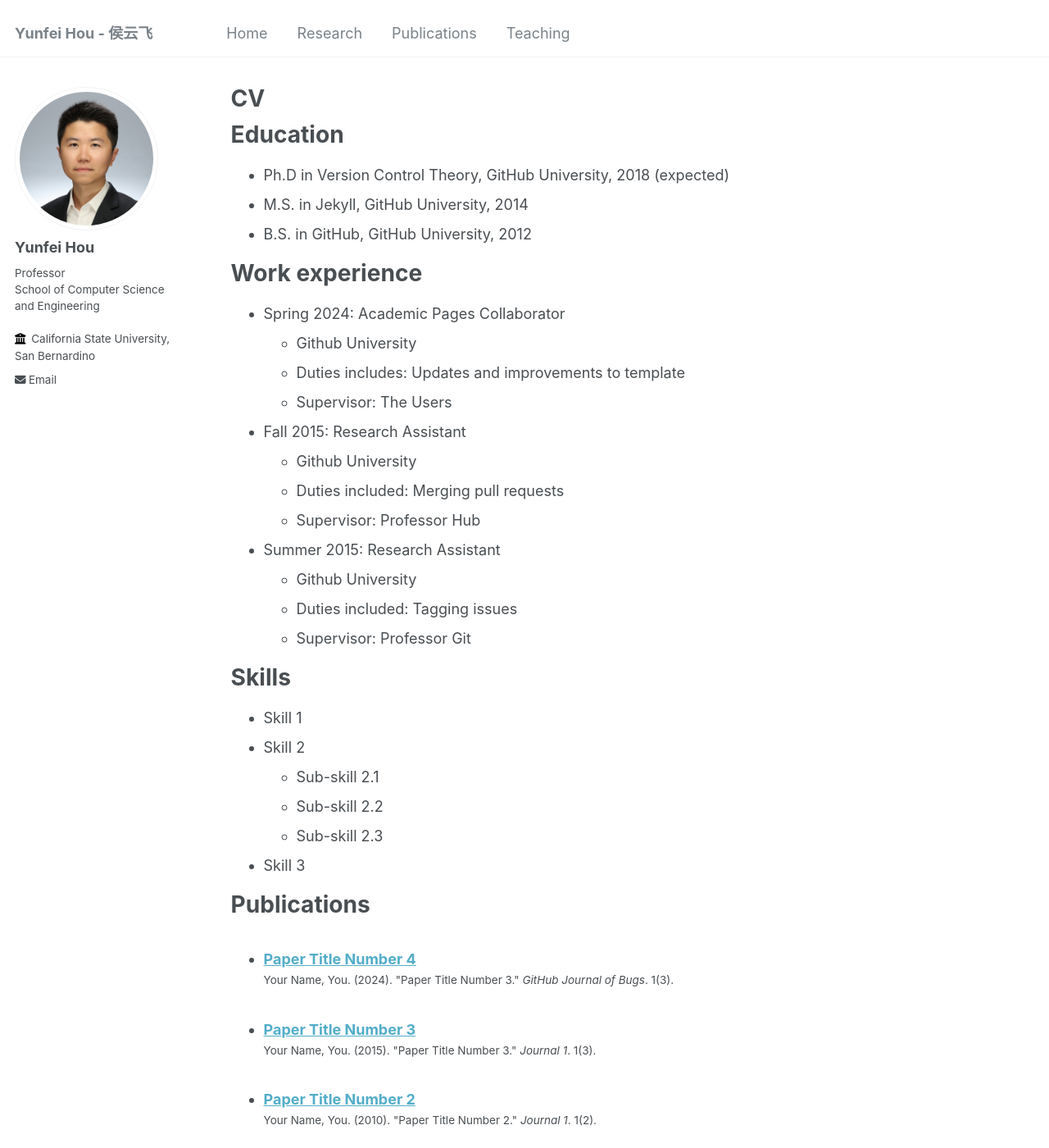
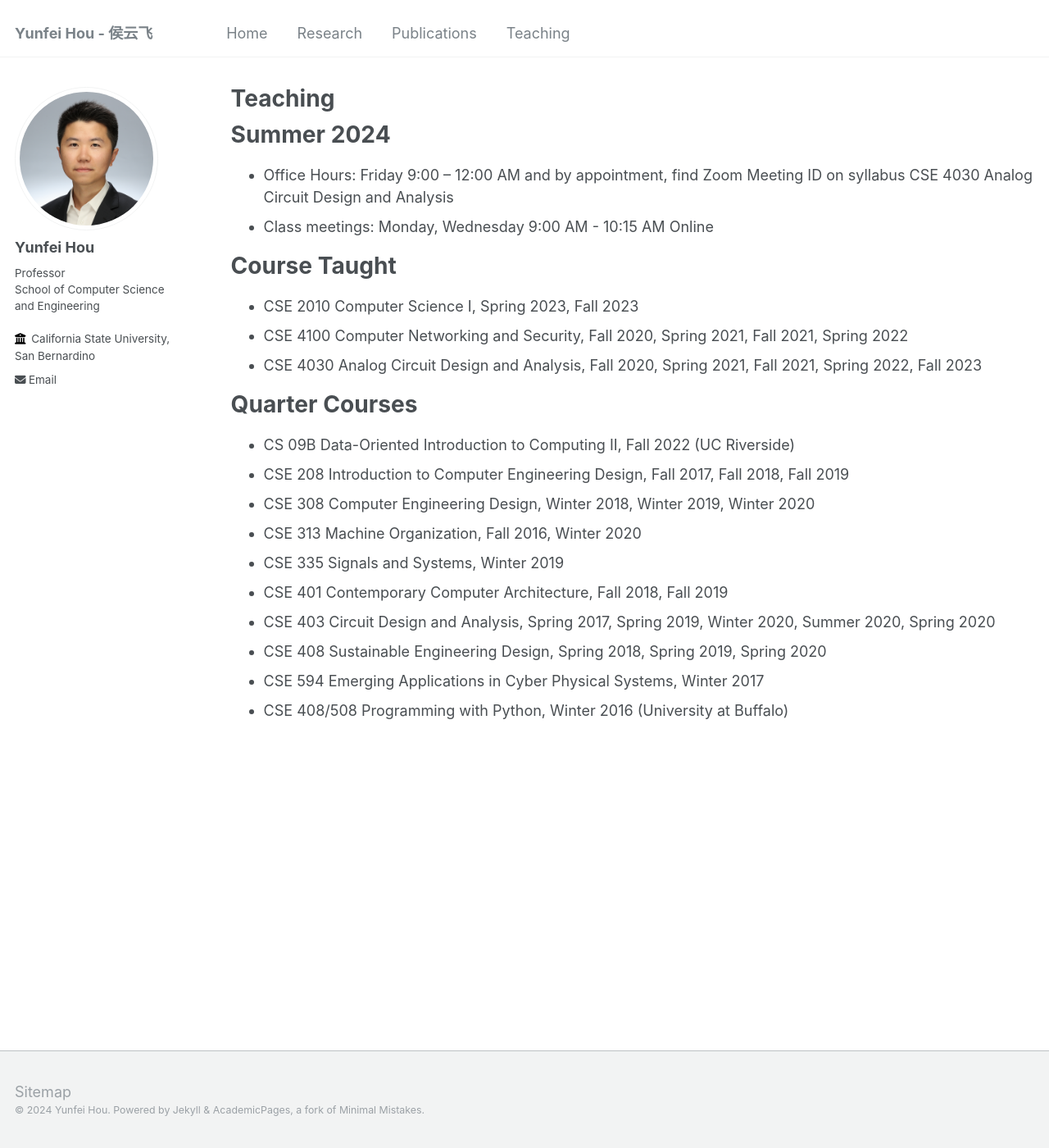
Before and after one commit to feiyunhou/feiyunhou.github.io, a Jekyll site: the page built from _pages/cv.md, in a window 1280 px wide and 1400 px high. Shown: the whole window at 82% size. Built offline with Jekyll 4.4.1, drawn with Linux system fonts in a browser that asks for light colours; some of the changed text lies outside the part shown.

Commit message:
Update cv.md

```diff
--- a/_pages/cv.md
+++ b/_pages/cv.md
@@ -1,64 +1,35 @@
 ---
 layout: archive
-title: "CV"
+title: "Teaching"
 permalink: /cv/
 author_profile: true
 redirect_from:
-  - /resume
+  - /Teaching
 ---
 
 {% include base_path %}
 
-Education
+Summer 2024
 ======
-* Ph.D in Version Control Theory, GitHub University, 2018 (expected)
-* M.S. in Jekyll, GitHub University, 2014
-* B.S. in GitHub, GitHub University, 2012
+* Office Hours: Friday 9:00 – 12:00 AM and by appointment, find Zoom Meeting ID on syllabus
+CSE 4030 Analog Circuit Design and Analysis
+* Class meetings: Monday, Wednesday 9:00 AM - 10:15 AM  Online
 
-Work experience
+Course Taught
 ======
-* Spring 2024: Academic Pages Collaborator
-  * Github University
-  * Duties includes: Updates and improvements to template
-  * Supervisor: The Users
+* CSE 2010 Computer Science I, Spring 2023, Fall 2023
+* CSE 4100 Computer Networking and Security, Fall 2020, Spring 2021, Fall 2021, Spring 2022
+* CSE 4030 Analog Circuit Design and Analysis, Fall 2020, Spring 2021, Fall 2021, Spring 2022, Fall 2023
 
-* Fall 2015: Research Assistant
-  * Github University
-  * Duties included: Merging pull requests
-  * Supervisor: Professor Hub
-
-* Summer 2015: Research Assistant
-  * Github University
-  * Duties included: Tagging issues
-  * Supervisor: Professor Git
-
-Skills
+Quarter Courses
 ======
-* Skill 1
-* Skill 2
-  * Sub-skill 2.1
-  * Sub-skill 2.2
-  * Sub-skill 2.3
-* Skill 3
-
-Publications
-======
-  <ul>{% for post in site.publications reversed %}
-    {% include archive-single-cv.html %}
-  {% endfor %}</ul>
-
-Talks
-======
-  <ul>{% for post in site.talks reversed %}
-    {% include archive-single-talk-cv.html  %}
-  {% endfor %}</ul>
-
-Teaching
-======
-  <ul>{% for post in site.teaching reversed %}
-    {% include archive-single-cv.html %}
-  {% endfor %}</ul>
-
-Service and leadership
-======
-* Currently signed in to 43 different slack teams
+* CS 09B  Data-Oriented Introduction to Computing II, Fall 2022 (UC Riverside)
+* CSE 208 Introduction to Computer Engineering Design, Fall 2017, Fall 2018, Fall 2019
+* CSE 308 Computer Engineering Design, Winter 2018, Winter 2019, Winter 2020
+* CSE 313 Machine Organization, Fall 2016, Winter 2020
+* CSE 335 Signals and Systems, Winter 2019
+* CSE 401 Contemporary Computer Architecture, Fall 2018, Fall 2019
+* CSE 403 Circuit Design and Analysis, Spring 2017, Spring 2019, Winter 2020, Summer 2020, Spring 2020
+* CSE 408 Sustainable Engineering Design, Spring 2018, Spring 2019, Spring 2020
+* CSE 594 Emerging Applications in Cyber Physical Systems, Winter 2017
+* CSE 408/508 Programming with Python, Winter 2016 (University at Buffalo)
```
